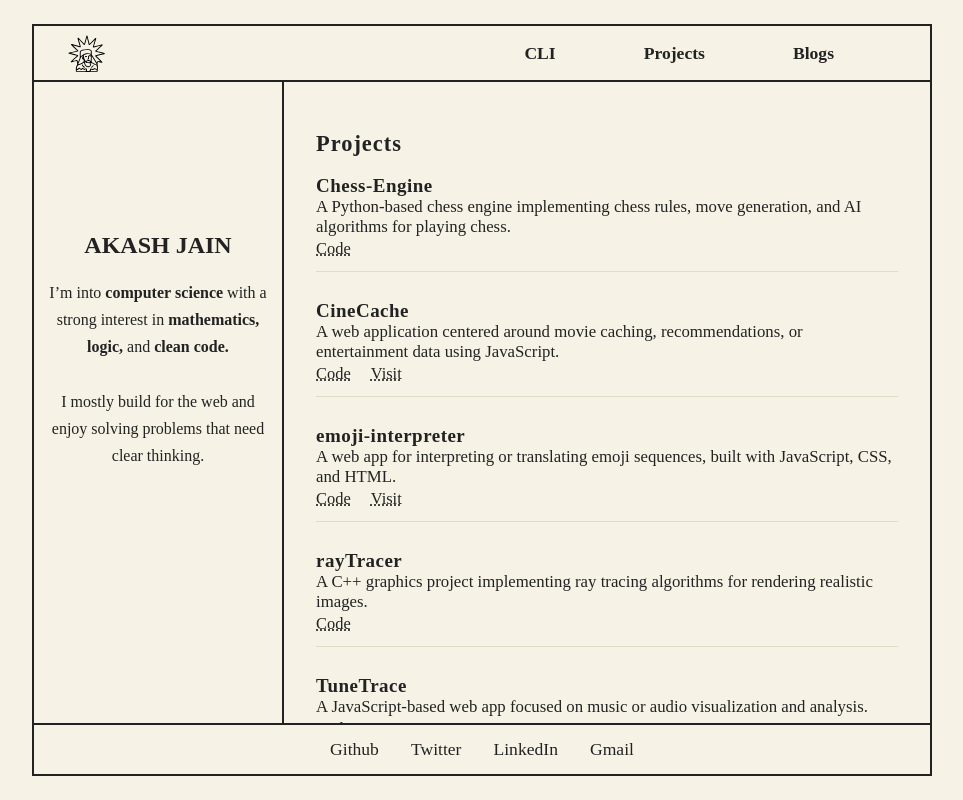
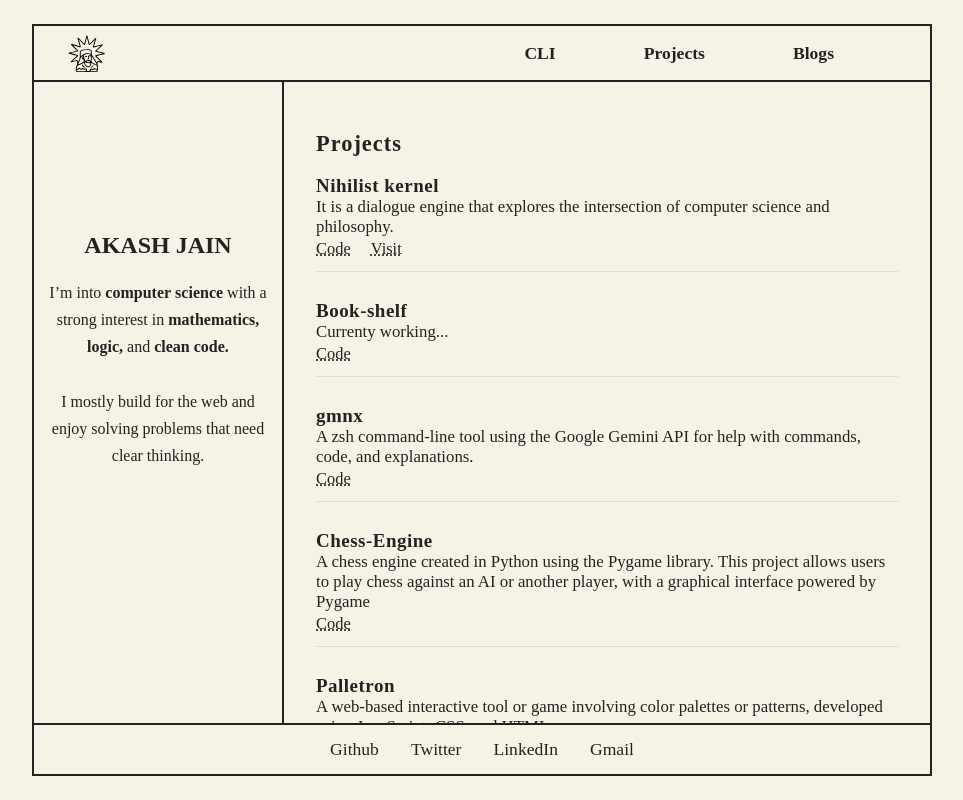
Before and after one commit to int-arsh/-a.shell, a React (Vite) app: page /projects in a window 1280 px wide. Shown: the whole page, without its empty margins (158-1121 px from the left). Built offline with nearby package versions, Linux system fonts and the light colour scheme; a web font is replaced by a local one.

Commit message:
Enhance project listings and footer links; update terminal component for improved HTML rendering and styling. Add new project entries and modify existing links for better accuracy.

```diff
--- a/src/App.css
+++ b/src/App.css
@@ -473,3 +473,14 @@ body, html {
   pointer-events: none;
   border-radius: inherit;
 }
+
+.terminal a {
+  color: #00ff00;
+  text-decoration: none;
+  transition: color 0.2s, text-decoration 0.2s;
+}
+
+.terminal a:hover {
+  color: #ffff00;
+  text-decoration: underline;
+}
--- a/src/components/Footer.jsx
+++ b/src/components/Footer.jsx
@@ -5,9 +5,9 @@ function Footer() {
     <footer className="footer">
       <div className="social-links">
         <a href="https://github.com/int-arsh" target="_blank" rel="noopener noreferrer">Github</a>
-        <a href="https://twitter.com/" target="_blank" rel="noopener noreferrer">Twitter</a>
-        <a href="https://linkedin.com/" target="_blank" rel="noopener noreferrer">LinkedIn</a>
-        <a href="mailto:jainaakash303@gmail.com">Gmail</a>
+        <a href="https://x.com/roguekernel" target="_blank" rel="noopener noreferrer">Twitter</a>
+        <a href="https://www.linkedin.com/in/akash-int-arsh/" target="_blank" rel="noopener noreferrer">LinkedIn</a>
+        <a href="mailto:akash.mbu32@gmail.com">Gmail</a>
       </div>
     </footer>
   );
--- a/src/components/ProjectsList.jsx
+++ b/src/components/ProjectsList.jsx
@@ -2,10 +2,34 @@ import '../App.css';
 
 const projects = [
     {
+        title: 'Nihilist kernel',
+        description: 'It is a dialogue engine that explores the intersection of computer science and philosophy.',
+        github_link: 'https://github.com/int-arsh/nihilist-kernel',
+        live_link: 'https://nihilist-kernel.vercel.app/'
+    },
+    {
+        title: 'Book-shelf',
+        description: 'Currenty working...',
+        github_link: 'https://github.com/int-arsh/book-shelf',
+        live_link: ''
+    },
+    {
+        title: 'gmnx',
+        description: 'A zsh command-line tool using the Google Gemini API for help with commands, code, and explanations.',
+        github_link: 'https://github.com/int-arsh/gmnx',
+        live_link: ''
+    },
+    {
         title: 'Chess-Engine',
-        description: 'A Python-based chess engine implementing chess rules, move generation, and AI algorithms for playing chess.',
+        description: 'A chess engine created in Python using the Pygame library. This project allows users to play chess against an AI or another player, with a graphical interface powered by Pygame',
         github_link: 'https://github.com/int-arsh/Chess-Engine',
         live_link: ''
+    },
+    {
+        title: 'Palletron',
+        description: 'A web-based interactive tool or game involving color palettes or patterns, developed using JavaScript, CSS, and HTML.',
+        github_link: 'https://github.com/int-arsh/Palletron',
+        live_link: 'https://palletron.vercel.app/'
     },
     {
         title: 'CineCache',
@@ -30,30 +54,6 @@ const projects = [
         description: 'A JavaScript-based web app focused on music or audio visualization and analysis.',
         github_link: 'https://github.com/int-arsh/TuneTrace',
         live_link: 'https://tune-trace-pink.vercel.app/'
-    },
-    {
-        title: 'super-To-Do',
-        description: 'A productivity web app with a rich frontend interface for managing to-do lists, built with JavaScript, CSS, and HTML.',
-        github_link: 'https://github.com/int-arsh/super-To-Do',
-        live_link: 'https://super-to-do.vercel.app/'
-    },
-    {
-        title: 'Palletron',
-        description: 'A web-based interactive tool or game involving color palettes or patterns, developed using JavaScript, CSS, and HTML.',
-        github_link: 'https://github.com/int-arsh/Palletron',
-        live_link: 'https://palletron.vercel.app/'
-    },
-    {
-        title: 'Quotes',
-        description: 'A web app for displaying quotes from quotable api',
-        github_link: 'https://github.com/int-arsh/quotes-react',
-        live_link: 'https://quote-react-xi.vercel.app/'
-    },
-    {
-        title: 'DevConnect',
-        description: 'A JavaScript-powered web app or platform designed to help developers connect, collaborate, or share resources.',
-        github_link: 'https://github.com/int-arsh/DevConnect',
-        live_link: ''
     },
     {
         title: 'sentibot',
--- a/src/components/Terminal.jsx
+++ b/src/components/Terminal.jsx
@@ -21,8 +21,9 @@ const Terminal = () => {
       "- Shell: github.com/int-arsh/a-shell"
     ],
     connect: [
-      " ~ GitHub: https://github.com/int-arsh",
-      " ~ Email: akash@example.com"
+      " ~ GitHub: <a href='https://github.com/int-arsh' target='_blank' rel='noopener noreferrer'>https://github.com/int-arsh</a>",
+      " ~ Email: <a href='mailto:akash.mbu32@gmail.com'>akash.mbu32@gmail.com</a>",
+      " ~ Twitter: <a href='' target='_blank' rel='noopener noreferrer'>https://x.com/roguekernel</a>"
     ],
     help: [
       " ~ Available commands:",
@@ -153,7 +154,7 @@ const Terminal = () => {
   return (
     <div className="terminal" onClick={() => inputRef.current.focus()} ref={terminalRef}>
       {history.map((line, idx) => (
-        <div key={idx}>{line}</div>
+        <div key={idx} dangerouslySetInnerHTML={{ __html: line }} />
       ))}
 
       {!isTyping && (
```
